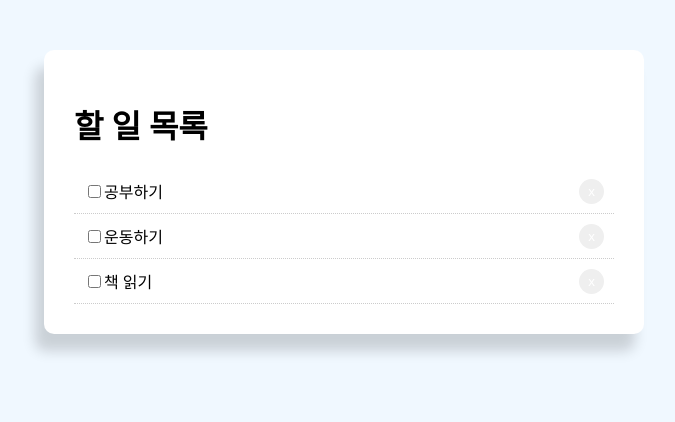
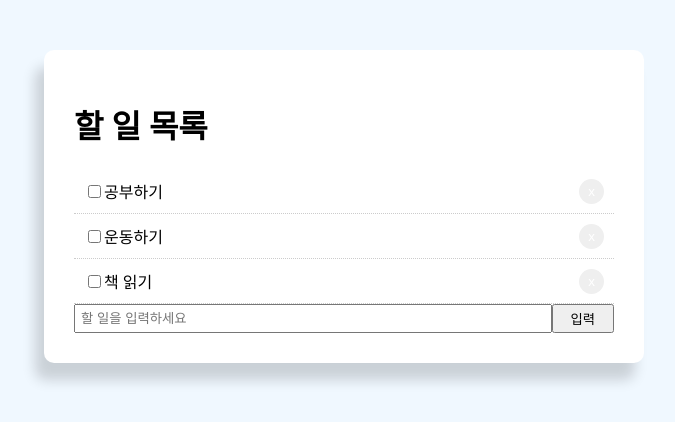
Before and after one commit to Bigdata92/clone-react-ts, a React (Vite) app: page / in a window 1280 px wide. Shown: the top 422 px of the page, without its empty margins (296-971 px from the left). Built offline with nearby package versions, Linux system fonts and the light colour scheme.

Commit message:
할 일 목록 추가

```diff
--- a/src/App.tsx
+++ b/src/App.tsx
@@ -19,7 +19,8 @@
         title: "책 읽기",
         completed: false,
       },
-    ]
+    ],
+    value: "",
   }
 
   btnStyle = {
@@ -40,9 +41,28 @@
     };
   };
 
-  handleClick = (id) => {
+  handleClick = (id: number) => {
     let newTodoData = this.state.todoData.filter((data) => data.id !== id);
     this.setState({ todoData: newTodoData });
+  }
+
+  handleChange = (e) => {
+    this.setState({ value: e.target.value });
+  }
+
+  handleSubmit = (e) => {
+    // form 안에 input 전송시 페이지 리로드 방지
+    e.preventDefault();
+
+    // 새로운 할 일 데이터
+    let newTodo = {
+      id: Date.now(),
+      title: this.state.value,
+      completed: false,
+    };
+
+    // 원래 있던 할 일에 새로운 할 일 더하기
+    this.setState({ todoData: [...this.state.todoData, newTodo]});
   }
 
   render() {
@@ -60,6 +80,25 @@
           <button style={this.btnStyle} onClick={() => this.handleClick(data.id)}>x</button>
         </div>
       ))}
+
+        <form style={{ display: "flex" }} onSubmit={this.handleSubmit}>
+          <input
+            type='text'
+            name='value'
+            style={{ flex: "10", padding: "5px" }}
+            placeholder="할 일을 입력하세요"
+            value={this.state.value}
+            onChange={this.handleChange}
+          />
+          <input
+            type='submit'
+            value='입력'
+            className='btn'
+            style={{ flex: "1" }}
+          />
+
+        </form>
+
         </div>
       </div>
     );
```
